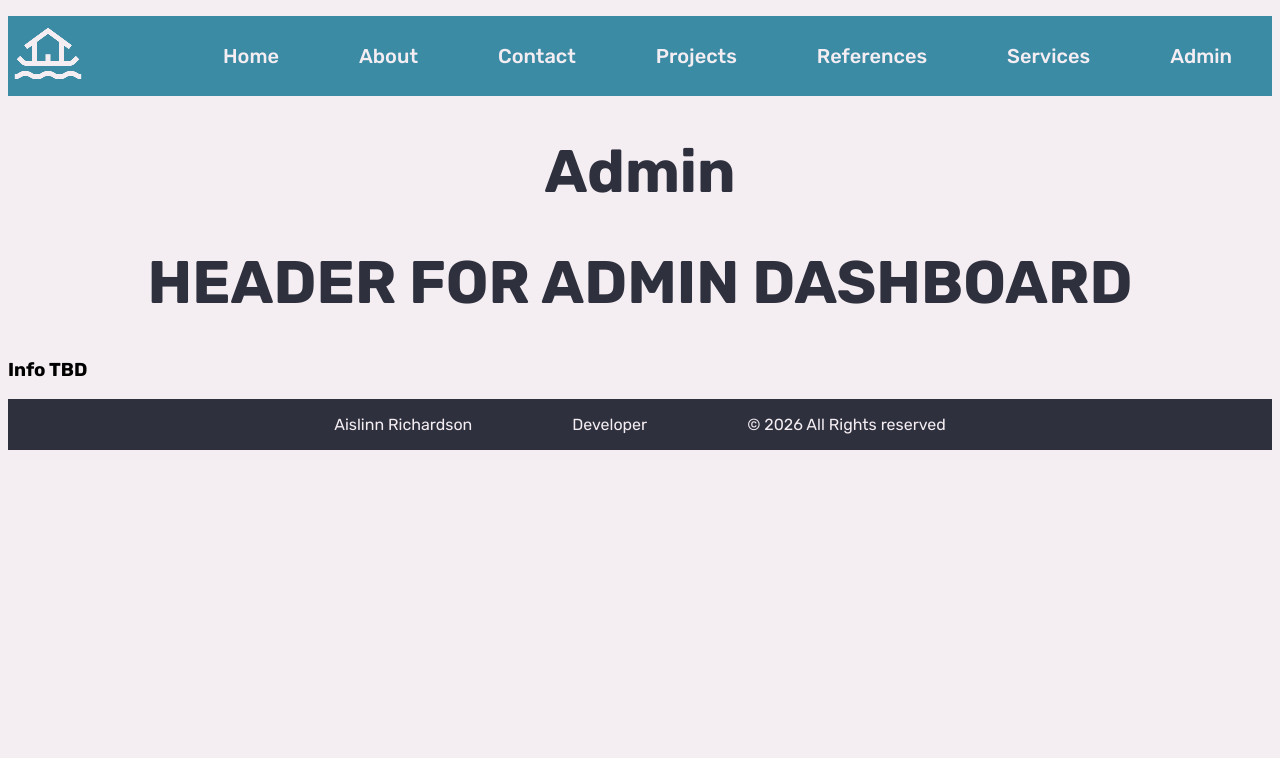
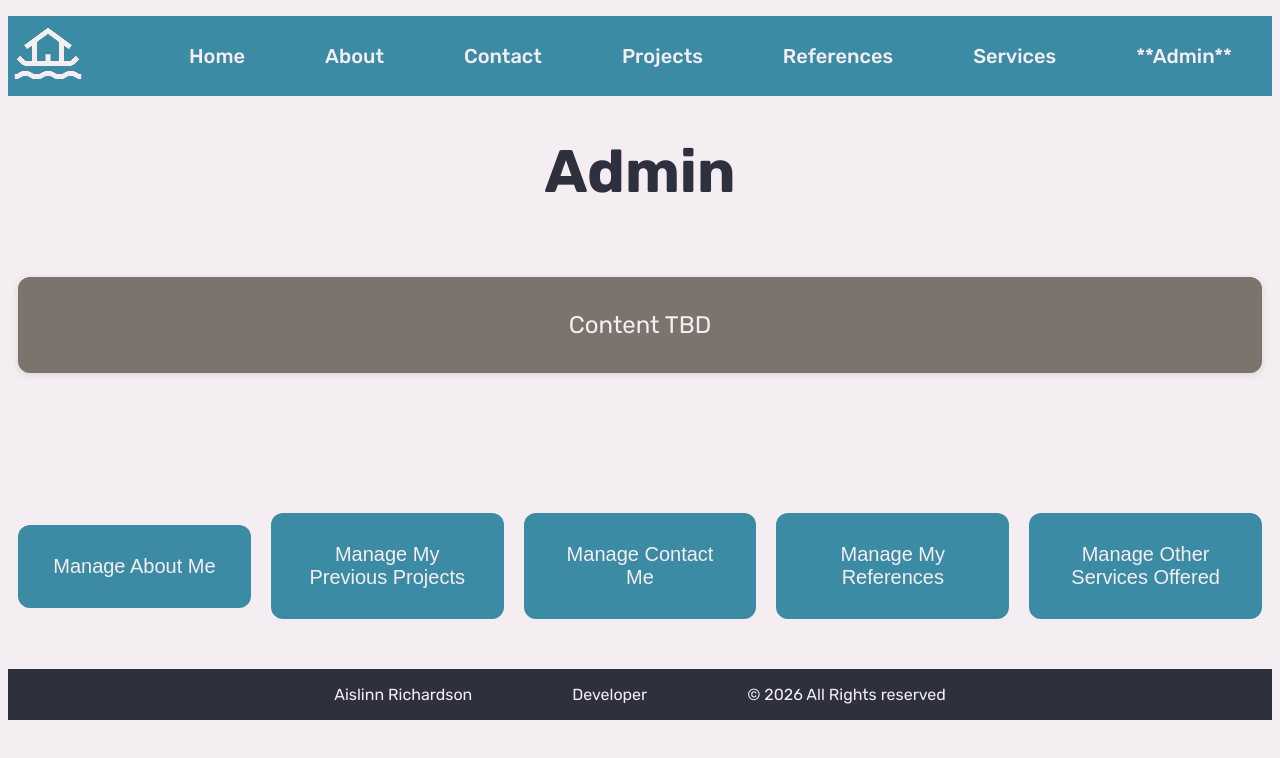
Before and after one commit to rsonas/Profile_React, a React (Vite) app in the folder client/: page /admin in a window 1280 px wide. Shown: the top 758 px of the page. Built offline with nearby package versions, Linux system fonts and the light colour scheme.

Commit message:
small folder organization update, beginning forms

```diff
--- a/client/src/App.jsx
+++ b/client/src/App.jsx
@@ -6,7 +6,7 @@ import Contact from './pages/Contact';
 import References from './pages/References';
 import Services from './pages/Services';
 import Projects from './pages/Projects';
-import Admin from "./pages/Admin";
+import Admin from "./pages/admin/Admin";
 import Footer from "./components/Footer";
 
 // app page
--- a/client/src/components/Navbar.jsx
+++ b/client/src/components/Navbar.jsx
@@ -19,7 +19,7 @@ export default function Navbar () {
                 <Link to ="/projects">Projects</Link>
                 <Link to ="/references">References</Link>
                 <Link to ="/services">Services</Link>
-                <Link to ="/admin">Admin</Link>
+                <Link to ="/admin">**Admin**</Link>
             </nav>
 
         </p>
--- a/client/src/pages/Admin.jsx
+++ /dev/null
@@ -1,20 +0,0 @@
-import "../styles/Admin.css";
-import { useNavigate } from "react-router-dom";
-
-//admin page
-export default function Admin() {
-
-    const navigate = useNavigate()
-
-    return (
-        <div>
-        <h1>Admin</h1>
-        <div className = "adnminContainer">
-            <h1> HEADER FOR ADMIN DASHBOARD </h1>
-            <h3> Info TBD </h3>
-        </div>
-
-        </div>
-
-    );
-}
--- /dev/null
+++ b/client/src/pages/admin/Admin.jsx
@@ -0,0 +1,39 @@
+import { useNavigate } from "react-router-dom";
+
+//admin page
+export default function Admin() {
+
+    const navigate = useNavigate()
+
+    return (
+        <div>
+        <h1>Admin</h1>
+        <div className = "homeContainer">
+            <div className = "content">
+                <p> Content TBD </p> </div>
+        </div>
+
+        {/*Buttons for user to navigate through pages */}
+            <div className = "redirects">
+                <button onClick={() => navigate("/about")}>
+                    Manage About Me
+                </button>
+                <button onClick={() => navigate("/projects")}>
+                    Manage My Previous Projects
+                </button>
+                <button onClick={() => navigate("/contact")}>
+                    Manage Contact Me
+                </button>
+                <button onClick={() => navigate("/references")}>
+                    Manage My References
+                </button>
+                <button onClick={() => navigate("/services")}>
+                    Manage Other Services Offered
+                </button>
+
+                </div>
+
+        </div>
+
+    );
+}
```
Also changed, not shown: client/src/pages/admin/ProjectsForm.jsx (added), client/src/pages/admin/ProjectsList.jsx (added).
